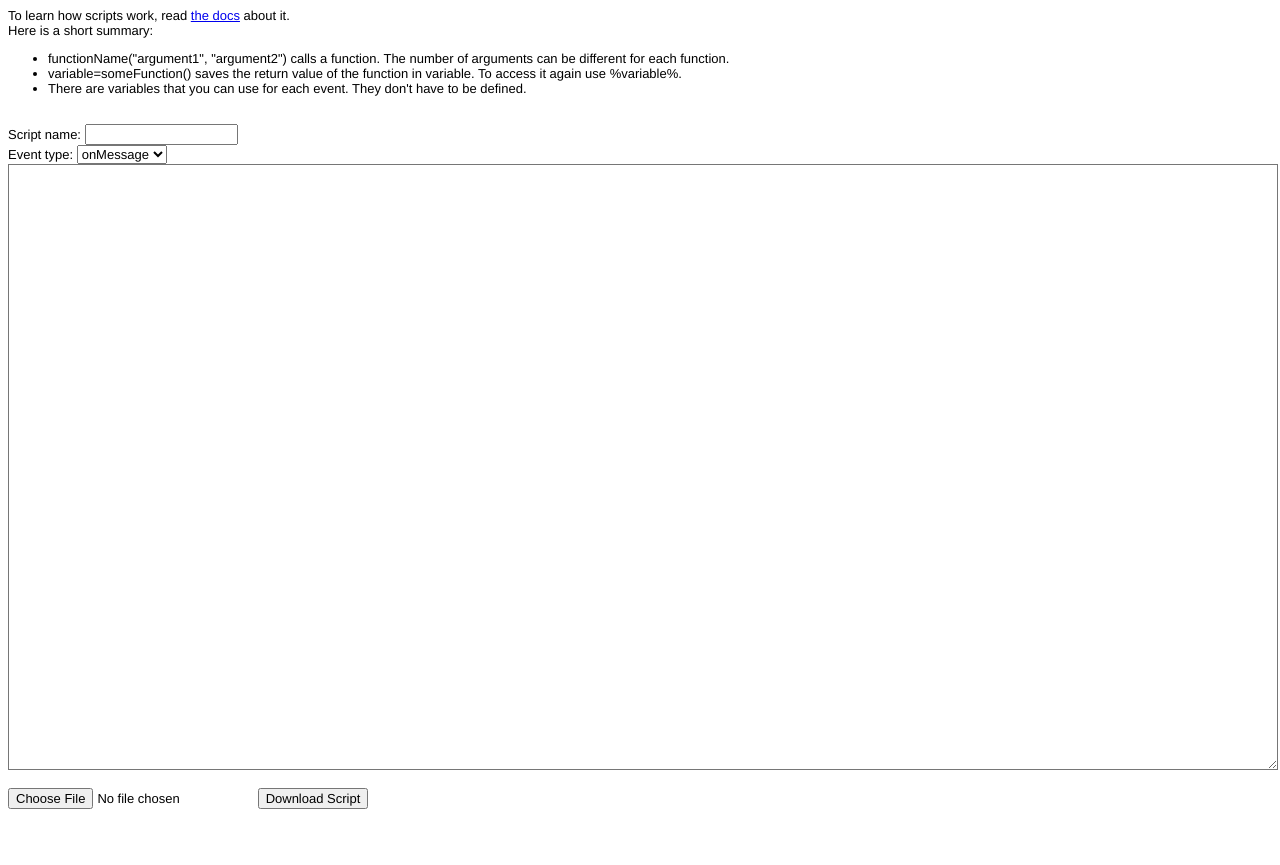
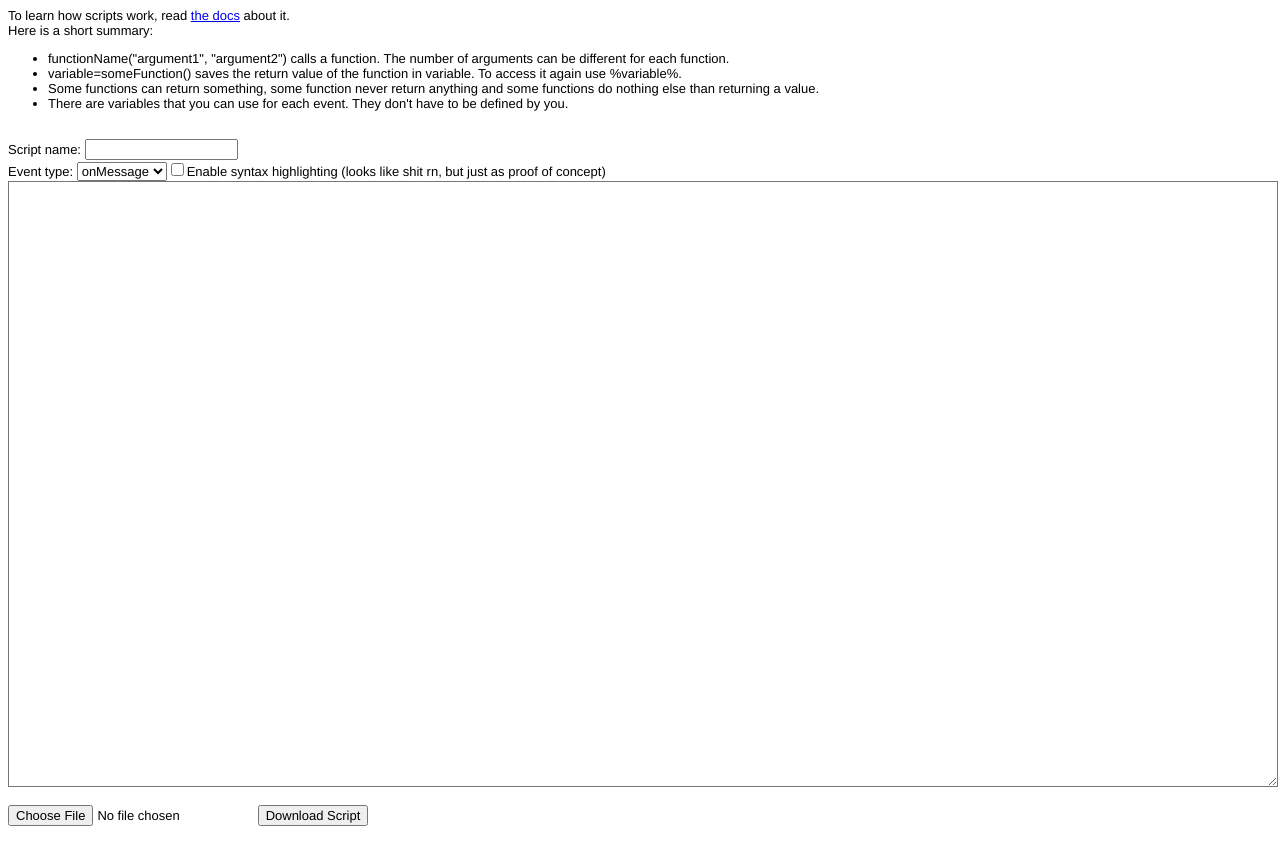
Before and after one commit to aarondoet/aarondoet.github.io, a Jekyll site: the page Discord/Bots/l0c4lb0t/scriptEditor.html, which Jekyll copies as it is, in a window 1280 px wide. Shown: the top 865 px of the page. Built offline with Jekyll 4.4.1, drawn with Linux system fonts in a browser that asks for light colours.

Commit message:
added functions that nether return anything, added highlighting option

```diff
--- a/Discord/Bots/l0c4lb0t/scriptEditor.html
+++ b/Discord/Bots/l0c4lb0t/scriptEditor.html
@@ -454,11 +468,12 @@
         <ul>
             <li><code>functionName("argument1", "argument2")</code> calls a function. The number of arguments can be different for each function.</li>
             <li><code>variable=someFunction()</code> saves the return value of the function in <code>variable</code>. To access it again use <code>%variable%</code>.</li>
-            <li>There are variables that you can use for each event. They don't have to be defined.</li>
+            <li>Some functions can return something, some function never return anything and some functions do nothing else than returning a value.</li>
+            <li>There are variables that you can use for each event. They don't have to be defined by you.</li>
         </ul>
     </div><br>
     Script name: <input id="scriptname"><br>
-    Event type: <select id="eventtype"></select><br>
+    Event type: <select id="eventtype"></select><label><input type="checkbox" id="highlightingbox">Enable syntax highlighting (looks like shit rn, but just as proof of concept)</label><br>
     <div id="container">
         <div id="backdrop"><div id="highlights"></div></div>
         <textarea id="scriptarea"></textarea>
```
Also changed, not shown: other parts of Discord/Bots/l0c4lb0t/scriptEditor.html (+23 -9 lines), BetterDiscord/Plugins/Scripts/pluginlist.js.
